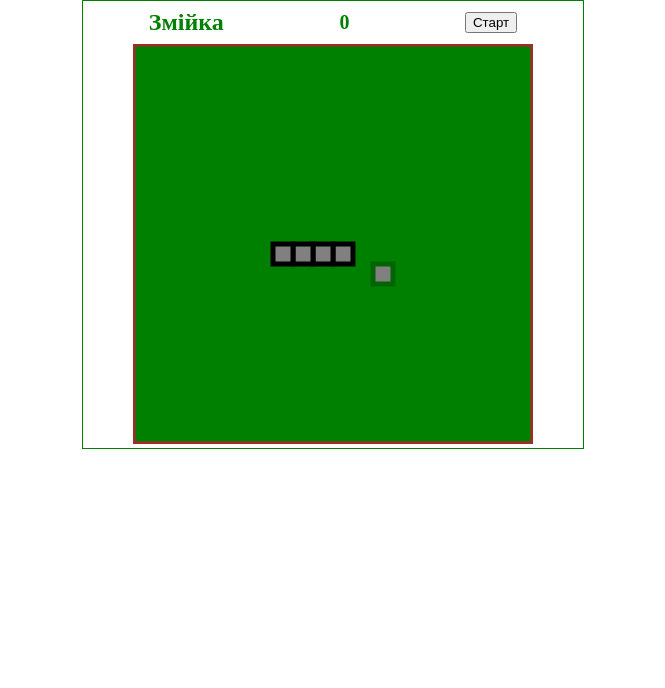
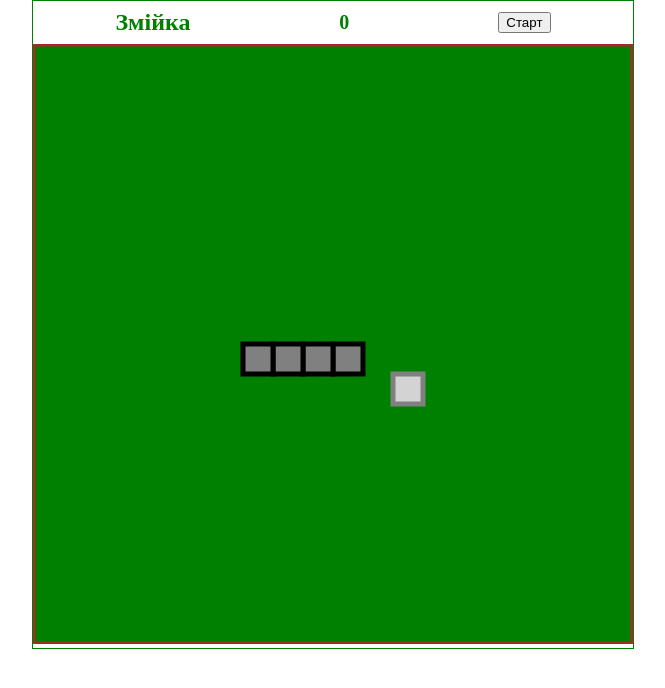
Before and after one commit to ViktorKukurba/snake, a plain HTML site: page index.html in a window 1280 px wide. Both pictures are taken after a click on the button "Старт". Shown: the whole page, without its empty margins (307-972 px from the left). Drawn offline with Linux system fonts and the light colour scheme.

Commit message:
Added basic class game-element

```diff
--- a/food.js
+++ b/food.js
@@ -1,44 +1,17 @@
-export class Food {
-    #coordinates;
-    #context;
+import { GameElement } from "./game-element.js";
 
-    get coordinates() {
-        return this.#coordinates;
+export class Food extends GameElement {
+
+    create() {
+        this.coordinates = {
+            x: this.#generateRandom(this.gameWidth),
+            y: this.#generateRandom(this.gameHeight)
+        };
     }
 
-    constructor(renderingContext) {
-        this.#context = renderingContext;
-    }
-
-    get exists() {
-        return !!this.#coordinates;
-    }
-
-    empty() {
-        this.#coordinates = null;
-    }
-
-    render() {
-        if (!this.exists) {
-            return;
-        }
-        this.#context.fillStyle = 'lightgeen';
-        this.#context.strokeStyle = 'darkgreen';
-        this.#context.fillRect(this.#coordinates.x, this.#coordinates.y, 20, 20);
-        this.#context.strokeRect(this.#coordinates.x, this.#coordinates.y, 20, 20);
-    }
-
-    create() {
-        this.#coordinates = {
-            x: this.#generateRandom(),
-            y: this.#generateRandom()
-        };
-        console.log('CREATE', this.coordinates);
-    }
-
-    #generateRandom() {
-        const random = Math.random() * 380;
-        return Math.round(random/20) * 20;
+    #generateRandom(max) {
+        const random = Math.random() * (max - this.size);
+        return Math.round(random/this.size) * this.size;
     }
 
 }
--- /dev/null
+++ b/game-element.js
@@ -0,0 +1,83 @@
+export class GameElement {
+    #context;
+    #coordinates;
+    #size = 30;
+    #options = {
+        fillStyle: 'gray',
+        strokeStyle: 'black'
+    };
+
+    get coordinates() {
+        return this.#coordinates;
+    }
+
+    get gameWidth() {
+        return this.#context.canvas.clientHeight;
+    }
+
+    get gameHeight() {
+        return this.#context.canvas.clientHeight;
+    }
+
+    set coordinates(value) {
+        if (typeof value !== 'object') {
+            throw new Error('Coordinates should be an array or object');
+        }
+        this.#coordinates = value;
+    }
+
+    get exists() {
+        return !!this.#coordinates;
+    }
+
+    get size() {
+        return this.#size;
+    }
+
+    get coordinatesAsArray() {
+        if (!this.exists) {
+            return [];
+        }
+
+        if (Array.isArray(this.#coordinates)) {
+            return this.#coordinates;
+        }
+
+        return [this.#coordinates];
+    }
+
+    get context() {
+        return this.#context;
+    }
+
+    constructor(renderingContext, options = {}) {
+        Object.assign(this.#options, options);
+        this.#context = renderingContext;
+    }
+
+    render() {
+        if (!this.exists) {
+            return;
+        }
+        this.coordinatesAsArray.forEach(c => this.#renderBlock(c));
+    }
+
+    empty() {
+        this.#coordinates = null;
+    }
+
+    intersect(gameElement) {
+        if (!gameElement.exists || !this.exists) {
+            return false;
+        }
+        const coordinates = gameElement.coordinatesAsArray;
+        return this.coordinatesAsArray.some(c => coordinates.some(gC => c.x === gC.x && c.y === gC.y));
+    }
+
+    #renderBlock({ x, y }) {
+        this.#context.fillStyle = this.#options.fillStyle;
+        this.#context.strokeStyle = this.#options.strokeStyle;
+        this.#context.fillRect(x, y, this.size, this.size);
+        this.#context.strokeRect(x, y, this.size, this.size);
+    }
+}
--- a/game-field.js
+++ b/game-field.js
@@ -1,33 +1,33 @@
 import { Food } from "./food.js";
+import { GameElement } from "./game-element.js";
 import { Snake } from "./snake.js";
 
-export class GameField {
+export class GameField extends GameElement {
     #score;
-    #context;
     #snake;
     #food;
 
     constructor(renderingContext) {
+        super(renderingContext);
         this.#score = 0;
-        this.#context = renderingContext;
         this.#snake = new Snake(renderingContext);
-        this.#food = new Food(renderingContext);
+        this.#food = new Food(renderingContext, { fillStyle: 'lightgray', strokeStyle: 'gray' });
     }
 
     render() {
-        this.#context.fillStyle = 'green';
-        this.#context.fillRect(0, 0, 400, 400);
+        this.context.fillStyle = 'green';
+        this.context.fillRect(0, 0, this.gameWidth, this.gameHeight);
 
-        this.#context.strokeStyle = 'brown';
-        this.#context.lineWidth = 5;
-        this.#context.strokeRect(0, 0, 400, 400);
+        this.context.strokeStyle = 'brown';
+        this.context.lineWidth = 5;
+        this.context.strokeRect(0, 0, this.gameWidth, this.gameHeight);
 
         this.#snake.render();
         this.#food.render();
     }
 
     start() {
-        this.#snake.init();
+        this.#snake.create();
         this.#score = 0;
         this.#food.empty();
         document.getElementById('score').innerText = this.#score;
@@ -35,11 +35,20 @@ export class GameField {
     }
 
     #gameLoop() {
-        const hasEaten = this.#hasSnakeEatenFood();
+        try {
+            this.#update();
+            this.render();
+            setTimeout(() => this.#gameLoop(), 100);
+        } catch (e) {
+            alert(e.message);
+        }
+    }
+
+    #update() {
+        const hasEaten = this.#snake.intersect(this.#food);
         this.#snake.move(hasEaten);
         if (this.#snake.hasCollided()) {
-            alert(`Кінець гри. Ваш результат: ${this.#score}`);
-            return;
+            throw Error(`Кінець гри. Ваш результат: ${this.#score}`);
         }
         if (hasEaten) {
             this.#food.empty();
@@ -47,8 +56,6 @@ export class GameField {
             document.getElementById('score').innerText = this.#score;
         }
         this.#createFoodIfNotExists();
-        this.render();
-        setTimeout(() => this.#gameLoop(), 200);
     }
 
     #createFoodIfNotExists() {
@@ -57,16 +64,8 @@ export class GameField {
         }
 
         this.#food.create();
-    }
-
-    #hasSnakeEatenFood() {
-        if (!this.#food.exists) {
-            return false;
+        if (this.#food.intersect(this.#snake)) {
+            this.#createFoodIfNotExists();
         }
-
-        const head = this.#snake.head;
-        const food = this.#food.coordinates;
-
-        return head.x === food.x && head.y === food.y;
     }
 }
--- a/index.html
+++ b/index.html
@@ -12,7 +12,7 @@
             <button id="start">Старт</button>
         </header>
         <main>
-            <canvas width="400" height="400"></canvas>
+            <canvas width="600" height="600"></canvas>
         </main>
         <script type="module" src="./main.js"></script>
     </body>
--- a/snake.js
+++ b/snake.js
@@ -1,47 +1,31 @@
 import { Control } from "./control.js";
+import { GameElement } from "./game-element.js";
 
-export class Snake {
-
-    #size = 20;
-    #context;
+export class Snake extends GameElement {
     #control;
-    #coordinates;
     #directionsCoordinates = {
-        ArrowLeft: { x: -this.#size, y: 0 },
-        ArrowRight: { x: this.#size, y: 0 },
-        ArrowUp: { x: 0, y: -this.#size },
-        ArrowDown: { x: 0, y: this.#size }
+        ArrowLeft: { x: -this.size, y: 0 },
+        ArrowRight: { x: this.size, y: 0 },
+        ArrowUp: { x: 0, y: -this.size },
+        ArrowDown: { x: 0, y: this.size }
     };
 
     constructor(renderingContext) {
-        this.#context = renderingContext;
+        super(renderingContext);
         this.#control = new Control();
-        this.init();
+        this.create();
     }
 
-    init() {
+    create() {
         this.#control.stop();
-        this.#coordinates = [{
-            x: 200,
-            y: 200
-        }, {
-            x: 180,
-            y: 200
-        }, {
-            x: 160,
-            y: 200
-        }, {
-            x: 140,
-            y: 200
-        }];
+        this.coordinates = [...new Array(4)].map((v, i) => ({
+            y: this.gameHeight / 2,
+            x: this.gameWidth / 2 - i * this.size
+        }));
     }
 
     get head() {
-        return this.#coordinates.at(0);
-    }
-
-    render() {
-        this.#coordinates.forEach(c => this.#renderSection(c));
+        return this.coordinates.at(0);
     }
 
     move(increase) {
@@ -54,9 +38,9 @@ export class Snake {
 
         const newHeadPosition = { x: currentHeadPosition.x + diff.x, y: currentHeadPosition.y + diff.y };
 
-        this.#coordinates.unshift(newHeadPosition);
+        this.coordinates.unshift(newHeadPosition);
         if (!increase) {
-            this.#coordinates.pop();
+            this.coordinates.pop();
         }
     }
 
@@ -66,20 +50,12 @@ export class Snake {
             return true;
         }
 
-        if (x > 400 || y > 400) {
+        if (x > this.gameWidth || y > this.gameHeight) {
             return true;
         }
 
-        const body = this.#coordinates.slice(1);
+        const body = this.coordinates.slice(1);
 
         return body.some(c => c.x === x && c.y === y);
     }
-
-    #renderSection({ x, y }) {
-        this.#context.fillStyle = 'gray';
-        this.#context.fillRect(x, y, this.#size, this.#size);
-
-        this.#context.strokeStyle = 'black';
-        this.#context.strokeRect(x, y, this.#size, this.#size);
-    }
 }
--- a/style.css
+++ b/style.css
@@ -1,5 +1,5 @@
 body {
-    max-width: 500px;
+    max-width: 600px;
     margin: 0 auto;
     border: 1px solid green;
 }
```
